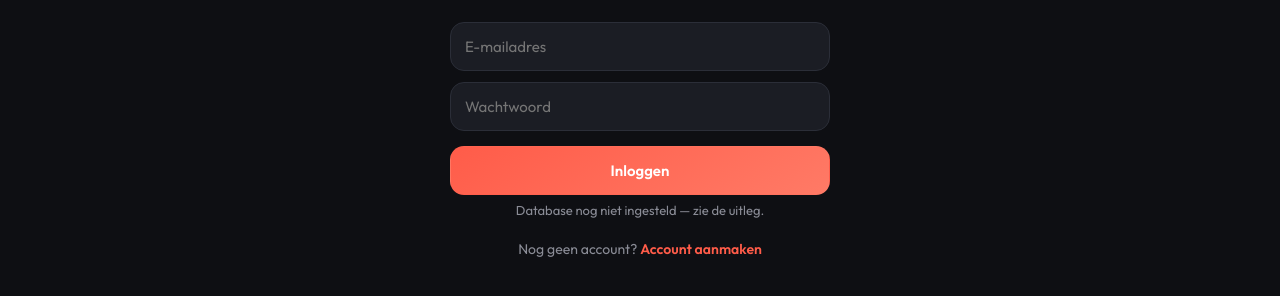
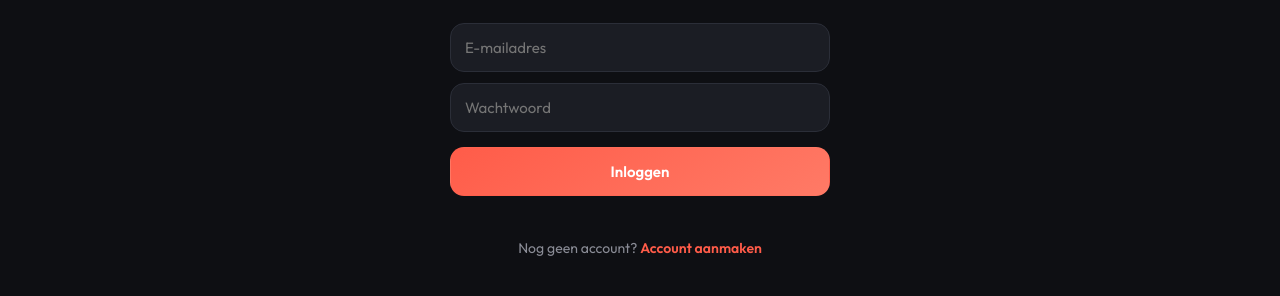
Before and after one commit to jorg103/voxprompt, a plain HTML site: page index.html in a window 1280 px wide. Shown: the part 350-646 px from the top of the page. Drawn offline with nearby package versions, Linux system fonts and the light colour scheme.

Commit message:
Add files via upload

```diff
--- a/index.html
+++ b/index.html
@@ -280,10 +280,10 @@ const CONFIG = {
   APP_NAME: "VoxPrompt",
   APP_URL: window.location.origin + window.location.pathname,
   TRANSCRIPT_LANG: "nl-NL",
-  SUPABASE_URL: "VUL_HIER_JE_SUPABASE_URL_IN",
-  SUPABASE_ANON_KEY: "VUL_HIER_JE_SUPABASE_ANON_KEY_IN",
+  SUPABASE_URL: "https://ddfgrwvocghevidiigkp.supabase.co",
+  SUPABASE_ANON_KEY: "sb_publishable_jggxur9gC04I5gbQ9RHhyg_Ob6Z4-5j",
   BUCKET: "audio",
-  OWNER_EMAIL: "VUL_HIER_JE_EIGEN_EMAIL_IN"   // alleen dit account ziet de Admin-tab + deelfunctie
+  OWNER_EMAIL: "jorg_103@hotmail.com"   // alleen dit account ziet de Admin-tab + deelfunctie
 };
 
 const TEMPLATES = [
```
